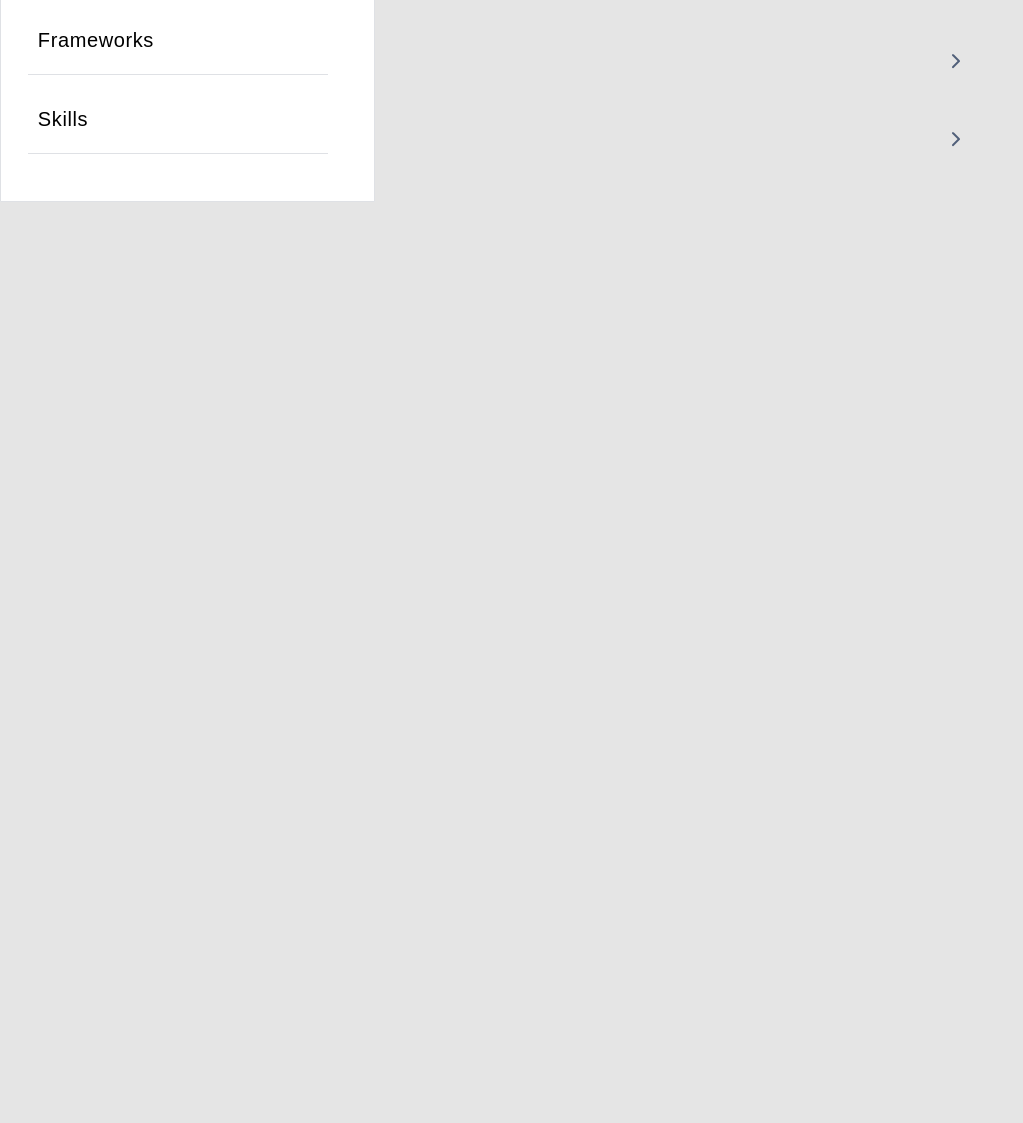
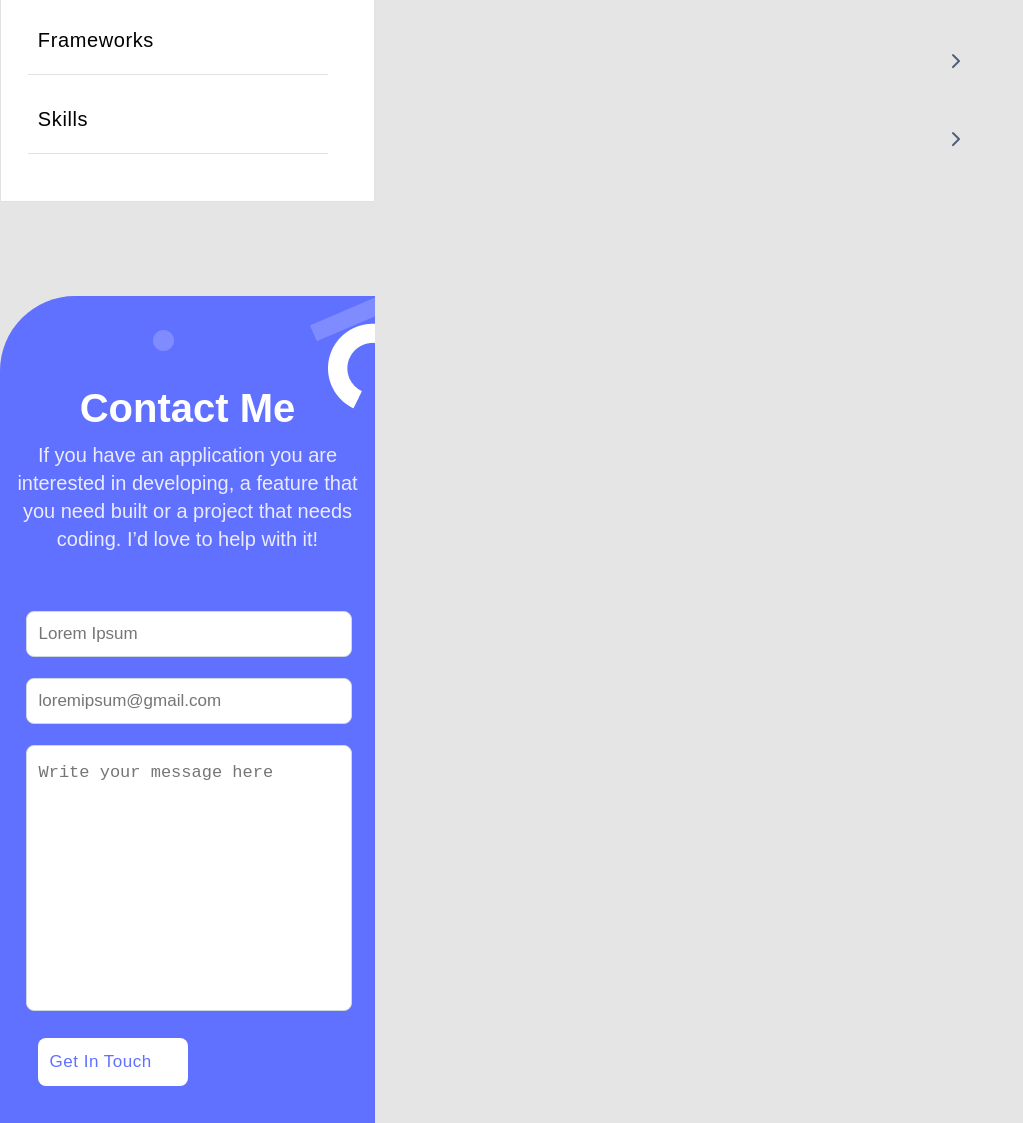
Before and after one commit to rmiyoyo/Personal-Portfolio-Website, a website: page index.html in a window 1280 px wide. Shown: the part 4307-5430 px from the top of the page, without its empty margins (0-1023 px from the left). Before the commit the page ends 4603 px from the top, so only its background shows below. Drawn offline with Linux system fonts and the light colour scheme.

Commit message:
Add Contact Me section to the website

```diff
--- a/index.html
+++ b/index.html
@@ -200,5 +200,18 @@
             </ul>
         </div>
     </section>
+    <footer class="footer-section">
+        <section class="contact-section">
+            <h2 class="contact-header">Contact Me</h2>
+            <p class="contact-description">If you have an application you are interested in developing, a feature that you need built or a project that needs coding. I’d love to help with it!</p>
+            <form id="contact-form" action="https://formspree.io/f/xayzpebg" method="POST">
+                <input class="name-box" type="text" name="name" placeholder="Lorem Ipsum" maxlength="30" required>
+                <input class="email-box" type="email" name="email" placeholder="loremipsum@gmail.com" maxlength="500" required>
+                <textarea class="message-box" rows="8" cols="42" name="message" placeholder="Write your message here" required></textarea>
+                <button class="contact-button" type="submit">Get In Touch</button>
+            </form>
+        </section>
+      </footer>
+
 </body>
 </html>
--- a/style.css
+++ b/style.css
@@ -362,3 +362,110 @@ header {
 #background {
   position: relative;
 }
+
+.footer-section {
+  background-color: #6070ff;
+  height: fit-content;
+  width: 100%;
+  border-top-left-radius: 75px;
+}
+
+.contact-section {
+  background: url(./images/background/background-footer.png);
+  background-repeat: no-repeat;
+  background-position-x: right;
+  width: 100%;
+  height: fit-content;
+  padding-top: 14%;
+  margin-left: 0%;
+  display: flex;
+  flex-direction: column;
+  justify-content: center;
+}
+
+.contact-header {
+  color: #fff;
+  font-style: normal;
+  font-weight: 700;
+  font-size: 40px;
+  text-align: center;
+  margin-bottom: 0%;
+  line-height: 52px;
+}
+
+.contact-description {
+  font-size: 20px;
+  font-style: normal;
+  line-height: 28px;
+  margin-top: 2%;
+  text-align: center;
+  color: #ebebff;
+  font-weight: 400;
+}
+
+#contact-form {
+  display: flex;
+  justify-content: center;
+  flex-direction: column;
+  align-content: center;
+  margin: 10%;
+}
+
+.name-box {
+  width: 100%;
+  padding: 4%;
+  border-radius: 8px;
+  margin-left: -4%;
+  border: 1px solid #cfd8dc;
+  margin-bottom: 7%;
+  font-style: normal;
+  font-size: 17px;
+  font-weight: 400;
+  color: #172b4d;
+  line-height: 20px;
+}
+
+.email-box {
+  width: 100%;
+  padding: 4%;
+  border-radius: 8px;
+  margin-left: -4%;
+  border: 1px solid #cfd8dc;
+  margin-bottom: 7%;
+  font-style: normal;
+  font-size: 17px;
+  font-weight: 400;
+  color: #172b4d;
+  line-height: 20px;
+}
+
+.message-box {
+  width: 100%;
+  padding: 4%;
+  border-radius: 8px;
+  margin-left: -4%;
+  border: 1px solid #cfd8dc;
+  margin-bottom: 9%;
+  font-style: normal;
+  font-size: 17px;
+  font-weight: 400;
+  color: #172b4d;
+  line-height: 30px;
+  resize: none;
+}
+
+.contact-button {
+  font-style: normal;
+  font-weight: 500;
+  font-size: 17px;
+  line-height: 24px;
+  display: flex;
+  align-items: center;
+  letter-spacing: 0.03em;
+  color: #6070ff;
+  border: 1px;
+  padding: 4%;
+  border-radius: 8px;
+  width: 50%;
+  background: #fff;
+}
```
Also changed, not shown: images/background/background-footer.png (added).
